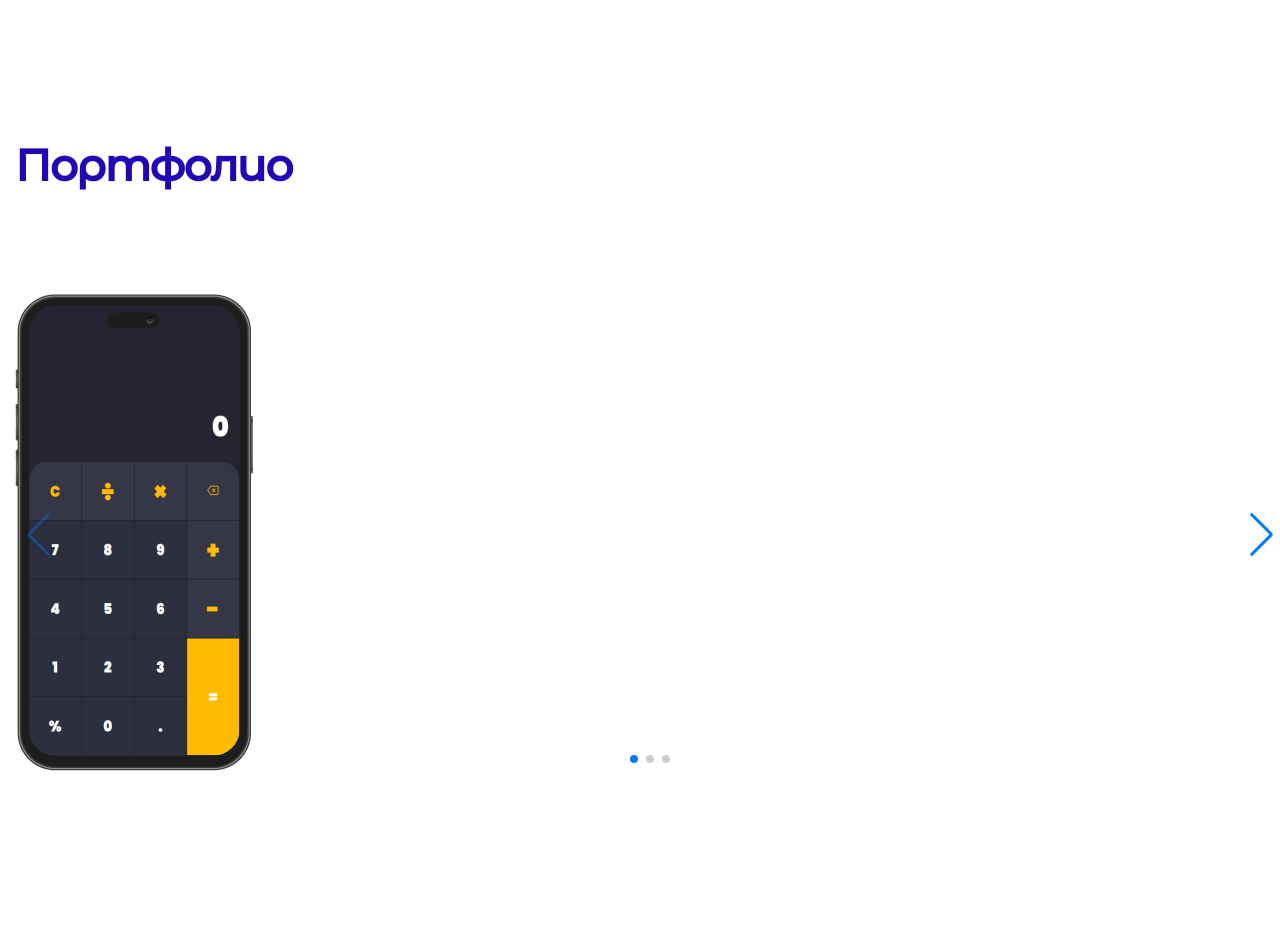
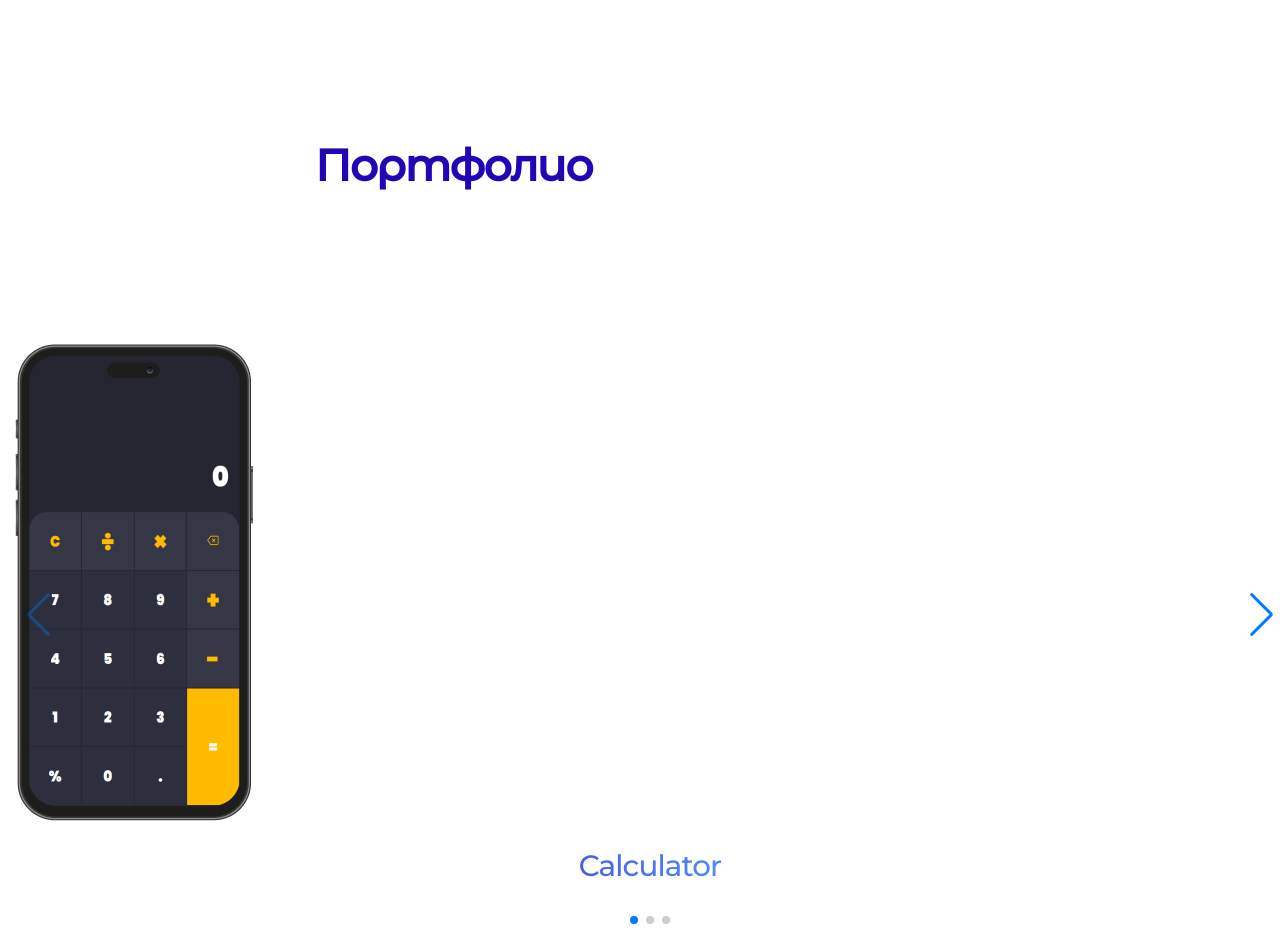
Before and after one commit to bannykhmark1/portfolio, a Next.js app in the folder portfolio/: page / in a window 1280 px wide. Shown: the part 2860-3806 px from the top of the page. Before the commit the page ends 3645 px from the top, so only its background shows below. Built offline with nearby package versions, Linux system fonts and the light colour scheme.

Commit message:
добавил фотки в swiper

```diff
--- a/portfolio/components/portfolio.js
+++ b/portfolio/components/portfolio.js
@@ -27,19 +27,38 @@ export default function Portfolio() {
             className="mySwiper"
           >
             <SwiperSlide className={portfolio.swiperSlide}>
+              <div className={portfolio.project}>
                 <a href="#">
                   <Image src={calculator} alt="Picture of the author" />
+                  <span>Calculator</span>
                 </a>
+              </div>
             </SwiperSlide>
             <SwiperSlide className={portfolio.swiperSlide}>
+              <div className={portfolio.project}>
                 <a href="#">
-                <Image src={construct} alt="Picture of the author" />
+                  <Image
+                    src={construct}
+                    alt="Picture of the author"
+                    width={480}
+                    height={295}
+                  />
+                  <span>Construct</span>
                 </a>
+              </div>
             </SwiperSlide>
             <SwiperSlide className={portfolio.swiperSlide}>
+              <div className={portfolio.project}>
                 <a href="#">
-                <Image src={portfolios} alt="Picture of the author" />
+                  <Image
+                    src={portfolios}
+                    alt="Picture of the author"
+                    width={480}
+                    height={295}
+                  />
+                  <span>Portfolio</span>
                 </a>
+              </div>
             </SwiperSlide>
           </Swiper>
         </div>
--- a/portfolio/styles/portfolio.module.scss
+++ b/portfolio/styles/portfolio.module.scss
@@ -8,10 +8,35 @@ $color-primary: #2106b5;
 .swiperSlide {
     display: flex;
     justify-content: center;
+    margin: 50px;
+    align-self: center;
+    a {
+        display: flex;
+        flex-direction: column;
+        text-align: center;
+
+        justify-content: center;
+        text-decoration: none;
+    }
+    span {
+        margin-top: 25px;
+        font-family: "Montserrat";
+        font-style: normal;
+        font-weight: 500;
+        font-size: 29.4222px;
+        line-height: 134.52%;
+        letter-spacing: -0.03em;
+        background: linear-gradient(92.86deg, #2909d5 0%, #2909d5 21.15%, #5badf8 64.37%, #2909d5 100%);
+        -webkit-background-clip: text;
+        -webkit-text-fill-color: transparent;
+        background-clip: text;
+        text-fill-color: transparent;
+    }
 }
 
 .title {
     margin-bottom: 100px;
+    margin-left: 300px;
     span {
         color: $color-primary;
         font-family: "Montserrat Alternates";
```
Also changed, not shown: portfolio/public/images/construct.png, portfolio/public/images/portfolio.png. Lines whose indentation alone changed are shown as unchanged.
